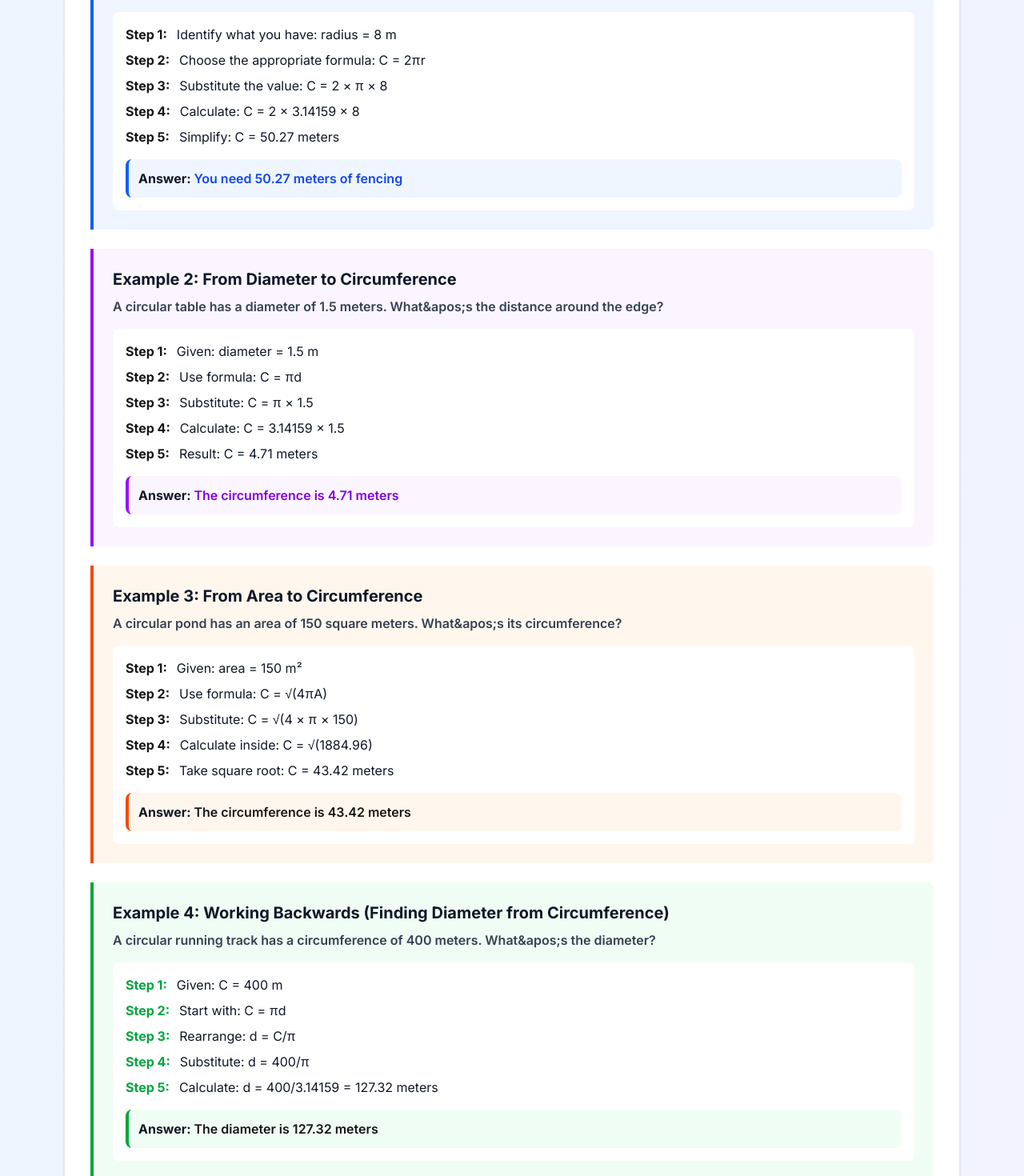
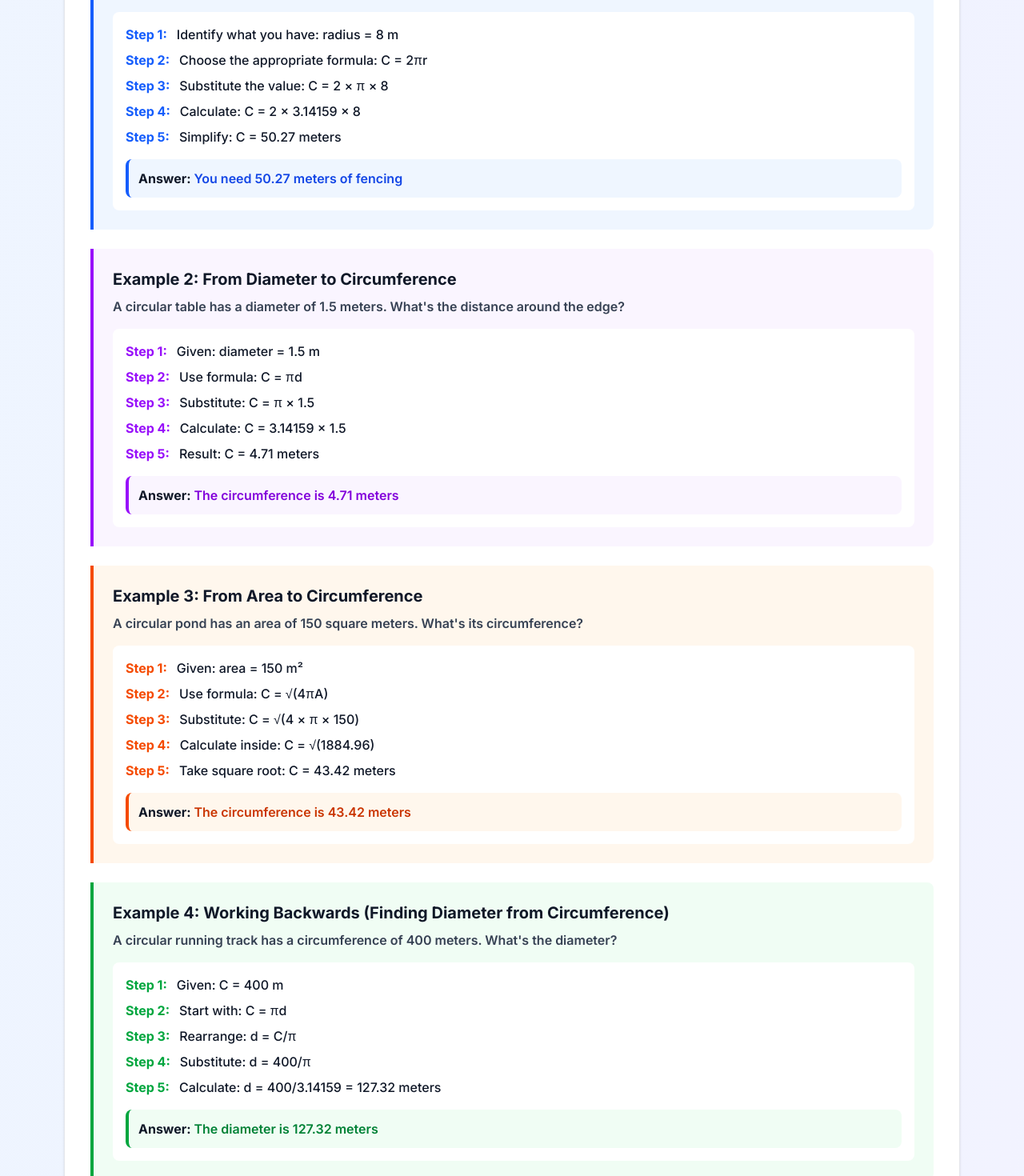
Before and after one commit to SYNC-360/circumference-formula, a Next.js app: page / in a window 1280 px wide. Shown: the part 3440-4910 px from the top of the page at 80% size. Built offline with nearby package versions, Linux system fonts and the light colour scheme.

Commit message:
Fix step text contrast in examples - use explicit classes

```diff
--- a/app/page.tsx
+++ b/app/page.tsx
@@ -528,90 +528,167 @@ export default function CircumferenceFormulaPage() {
           </div>
 
           <div className="space-y-6">
-            {[
-              {
-                title: 'Example 1: From Radius to Circumference',
-                problem: 'A circular garden has a radius of 8 meters. How much fencing is needed to go around it?',
-                steps: [
-                  'Identify what you have: radius = 8 m',
-                  'Choose the appropriate formula: C = 2πr',
-                  'Substitute the value: C = 2 × π × 8',
-                  'Calculate: C = 2 × 3.14159 × 8',
-                  'Simplify: C = 50.27 meters'
-                ],
-                answer: 'You need 50.27 meters of fencing',
-                color: 'blue'
-              },
-              {
-                title: 'Example 2: From Diameter to Circumference',
-                problem: 'A circular table has a diameter of 1.5 meters. What&apos;s the distance around the edge?',
-                steps: [
-                  'Given: diameter = 1.5 m',
-                  'Use formula: C = πd',
-                  'Substitute: C = π × 1.5',
-                  'Calculate: C = 3.14159 × 1.5',
-                  'Result: C = 4.71 meters'
-                ],
-                answer: 'The circumference is 4.71 meters',
-                color: 'purple'
-              },
-              {
-                title: 'Example 3: From Area to Circumference',
-                problem: 'A circular pond has an area of 150 square meters. What&apos;s its circumference?',
-                steps: [
-                  'Given: area = 150 m²',
-                  'Use formula: C = √(4πA)',
-                  'Substitute: C = √(4 × π × 150)',
-                  'Calculate inside: C = √(1884.96)',
-                  'Take square root: C = 43.42 meters'
-                ],
-                answer: 'The circumference is 43.42 meters',
-                color: 'orange'
-              },
-              {
-                title: 'Example 4: Working Backwards (Finding Diameter from Circumference)',
-                problem: 'A circular running track has a circumference of 400 meters. What&apos;s the diameter?',
-                steps: [
-                  'Given: C = 400 m',
-                  'Start with: C = πd',
-                  'Rearrange: d = C/π',
-                  'Substitute: d = 400/π',
-                  'Calculate: d = 400/3.14159 = 127.32 meters'
-                ],
-                answer: 'The diameter is 127.32 meters',
-                color: 'green'
-              },
-              {
-                title: 'Example 5: Unit Conversion Problem',
-                problem: 'A bicycle wheel has a radius of 35 cm. How many meters does the bike travel in 100 wheel rotations?',
-                steps: [
-                  'Find circumference: C = 2πr = 2 × π × 35 = 219.91 cm',
-                  'Distance for 100 rotations: 100 × 219.91 = 21,991 cm',
-                  'Convert to meters: 21,991 cm ÷ 100 = 219.91 m'
-                ],
-                answer: 'The bike travels 219.91 meters (almost 220 m)',
-                color: 'pink'
-              }
-            ].map((example, idx) => (
-              <div key={idx} className={`border-l-4 border-${example.color}-600 bg-${example.color}-50 p-6 rounded-r-lg`}>
-                <h3 className="text-xl font-bold text-gray-900 mb-2">{example.title}</h3>
-                <p className="text-gray-700 font-semibold mb-4">{example.problem}</p>
-                <div className="bg-white rounded-lg p-4">
-                  <div className="space-y-2">
-                    {example.steps.map((step, stepIdx) => (
-                      <div key={stepIdx} className="flex gap-3">
-                        <span className={`font-bold text-${example.color}-600`}>Step {stepIdx + 1}:</span>
-                        <span className="text-gray-900">{step}</span>
-                      </div>
-                    ))}
+            {/* Example 1 */}
+            <div className="border-l-4 border-blue-600 bg-blue-50 p-6 rounded-r-lg">
+              <h3 className="text-xl font-bold text-gray-900 mb-2">Example 1: From Radius to Circumference</h3>
+              <p className="text-gray-700 font-semibold mb-4">A circular garden has a radius of 8 meters. How much fencing is needed to go around it?</p>
+              <div className="bg-white rounded-lg p-4">
+                <div className="space-y-2">
+                  <div className="flex gap-3">
+                    <span className="font-bold text-blue-600">Step 1:</span>
+                    <span className="text-gray-900 font-medium">Identify what you have: radius = 8 m</span>
                   </div>
-                  <div className={`mt-4 bg-${example.color}-50 p-3 rounded-lg border-l-4 border-${example.color}-600`}>
-                    <span className="font-bold text-gray-900">Answer: </span>
-                    <span className={`text-${example.color}-700 font-semibold`}>{example.answer}</span>
+                  <div className="flex gap-3">
+                    <span className="font-bold text-blue-600">Step 2:</span>
+                    <span className="text-gray-900 font-medium">Choose the appropriate formula: C = 2πr</span>
+                  </div>
+                  <div className="flex gap-3">
+                    <span className="font-bold text-blue-600">Step 3:</span>
+                    <span className="text-gray-900 font-medium">Substitute the value: C = 2 × π × 8</span>
+                  </div>
+                  <div className="flex gap-3">
+                    <span className="font-bold text-blue-600">Step 4:</span>
+                    <span className="text-gray-900 font-medium">Calculate: C = 2 × 3.14159 × 8</span>
+                  </div>
+                  <div className="flex gap-3">
+                    <span className="font-bold text-blue-600">Step 5:</span>
+                    <span className="text-gray-900 font-medium">Simplify: C = 50.27 meters</span>
                   </div>
                 </div>
+                <div className="mt-4 bg-blue-50 p-3 rounded-lg border-l-4 border-blue-600">
+                  <span className="font-bold text-gray-900">Answer: </span>
+                  <span className="text-blue-700 font-semibold">You need 50.27 meters of fencing</span>
+                </div>
               </div>
-            ))}
+            </div>
+
+            {/* Example 2 */}
+            <div className="border-l-4 border-purple-600 bg-purple-50 p-6 rounded-r-lg">
+              <h3 className="text-xl font-bold text-gray-900 mb-2">Example 2: From Diameter to Circumference</h3>
+              <p className="text-gray-700 font-semibold mb-4">A circular table has a diameter of 1.5 meters. What&apos;s the distance around the edge?</p>
+              <div className="bg-white rounded-lg p-4">
+                <div className="space-y-2">
+                  <div className="flex gap-3">
+                    <span className="font-bold text-purple-600">Step 1:</span>
+                    <span className="text-gray-900 font-medium">Given: diameter = 1.5 m</span>
+                  </div>
+                  <div className="flex gap-3">
+                    <span className="font-bold text-purple-600">Step 2:</span>
+                    <span className="text-gray-900 font-medium">Use formula: C = πd</span>
+                  </div>
+                  <div className="flex gap-3">
+                    <span className="font-bold text-purple-600">Step 3:</span>
+                    <span className="text-gray-900 font-medium">Substitute: C = π × 1.5</span>
+                  </div>
+                  <div className="flex gap-3">
+                    <span className="font-bold text-purple-600">Step 4:</span>
+                    <span className="text-gray-900 font-medium">Calculate: C = 3.14159 × 1.5</span>
+                  </div>
+                  <div className="flex gap-3">
+                    <span className="font-bold text-purple-600">Step 5:</span>
+                    <span className="text-gray-900 font-medium">Result: C = 4.71 meters</span>
+                  </div>
+                </div>
+                <div className="mt-4 bg-purple-50 p-3 rounded-lg border-l-4 border-purple-600">
+                  <span className="font-bold text-gray-900">Answer: </span>
+                  <span className="text-purple-700 font-semibold">The circumference is 4.71 meters</span>
+                </div>
+              </div>
+            </div>
+
+            {/* Example 3 */}
+            <div className="border-l-4 border-orange-600 bg-orange-50 p-6 rounded-r-lg">
+              <h3 className="text-xl font-bold text-gray-900 mb-2">Example 3: From Area to Circumference</h3>
+              <p className="text-gray-700 font-semibold mb-4">A circular pond has an area of 150 square meters. What&apos;s its circumference?</p>
+              <div className="bg-white rounded-lg p-4">
+                <div className="space-y-2">
+                  <div className="flex gap-3">
+                    <span className="font-bold text-orange-600">Step 1:</span>
+                    <span className="text-gray-900 font-medium">Given: area = 150 m²</span>
+                  </div>
+                  <div className="flex gap-3">
+                    <span className="font-bold text-orange-600">Step 2:</span>
+                    <span className="text-gray-900 font-medium">Use formula: C = √(4πA)</span>
+                  </div>
+                  <div className="flex gap-3">
+                    <span className="font-bold text-orange-600">Step 3:</span>
+                    <span className="text-gray-900 font-medium">Substitute: C = √(4 × π × 150)</span>
+                  </div>
+                  <div className="flex gap-3">
+                    <span className="font-bold text-orange-600">Step 4:</span>
+                    <span className="text-gray-900 font-medium">Calculate inside: C = √(1884.96)</span>
+                  </div>
+                  <div className="flex gap-3">
+                    <span className="font-bold text-orange-600">Step 5:</span>
+                    <span className="text-gray-900 font-medium">Take square root: C = 43.42 meters</span>
+                  </div>
+                </div>
+                <div className="mt-4 bg-orange-50 p-3 rounded-lg border-l-4 border-orange-600">
+                  <span className="font-bold text-gray-900">Answer: </span>
+                  <span className="text-orange-700 font-semibold">The circumference is 43.42 meters</span>
+                </div>
+              </div>
+            </div>
+
+            {/* Example 4 */}
+            <div className="border-l-4 border-green-600 bg-green-50 p-6 rounded-r-lg">
+              <h3 className="text-xl font-bold text-gray-900 mb-2">Example 4: Working Backwards (Finding Diameter from Circumference)</h3>
+              <p className="text-gray-700 font-semibold mb-4">A circular running track has a circumference of 400 meters. What&apos;s the diameter?</p>
+              <div className="bg-white rounded-lg p-4">
+                <div className="space-y-2">
+                  <div className="flex gap-3">
+                    <span className="font-bold text-green-600">Step 1:</span>
+                    <span className="text-gray-900 font-medium">Given: C = 400 m</span>
+                  </div>
+                  <div className="flex gap-3">
+                    <span className="font-bold text-green-600">Step 2:</span>
+                    <span className="text-gray-900 font-medium">Start with: C = πd</span>
+                  </div>
+                  <div className="flex gap-3">
+                    <span className="font-bold text-green-600">Step 3:</span>
+                    <span className="text-gray-900 font-medium">Rearrange: d = C/π</span>
+                  </div>
+                  <div className="flex gap-3">
+                    <span className="font-bold text-green-600">Step 4:</span>
+                    <span className="text-gray-900 font-medium">Substitute: d = 400/π</span>
+                  </div>
+                  <div className="flex gap-3">
+                    <span className="font-bold text-green-600">Step 5:</span>
+                    <span className="text-gray-900 font-medium">Calculate: d = 400/3.14159 = 127.32 meters</span>
+                  </div>
+                </div>
+                <div className="mt-4 bg-green-50 p-3 rounded-lg border-l-4 border-green-600">
+                  <span className="font-bold text-gray-900">Answer: </span>
+                  <span className="text-green-700 font-semibold">The diameter is 127.32 meters</span>
+                </div>
+              </div>
+            </div>
+
+            {/* Example 5 */}
+            <div className="border-l-4 border-pink-600 bg-pink-50 p-6 rounded-r-lg">
+              <h3 className="text-xl font-bold text-gray-900 mb-2">Example 5: Unit Conversion Problem</h3>
+              <p className="text-gray-700 font-semibold mb-4">A bicycle wheel has a radius of 35 cm. How many meters does the bike travel in 100 wheel rotations?</p>
+              <div className="bg-white rounded-lg p-4">
+                <div className="space-y-2">
+                  <div className="flex gap-3">
+                    <span className="font-bold text-pink-600">Step 1:</span>
+                    <span className="text-gray-900 font-medium">Find circumference: C = 2πr = 2 × π × 35 = 219.91 cm</span>
+                  </div>
+                  <div className="flex gap-3">
+                    <span className="font-bold text-pink-600">Step 2:</span>
+                    <span className="text-gray-900 font-medium">Distance for 100 rotations: 100 × 219.91 = 21,991 cm</span>
+                  </div>
+                  <div className="flex gap-3">
+                    <span className="font-bold text-pink-600">Step 3:</span>
+                    <span className="text-gray-900 font-medium">Convert to meters: 21,991 cm ÷ 100 = 219.91 m</span>
+                  </div>
+                </div>
+                <div className="mt-4 bg-pink-50 p-3 rounded-lg border-l-4 border-pink-600">
+                  <span className="font-bold text-gray-900">Answer: </span>
+                  <span className="text-pink-700 font-semibold">The bike travels 219.91 meters (almost 220 m)</span>
+                </div>
+              </div>
+            </div>
           </div>
         </div>
 
```
